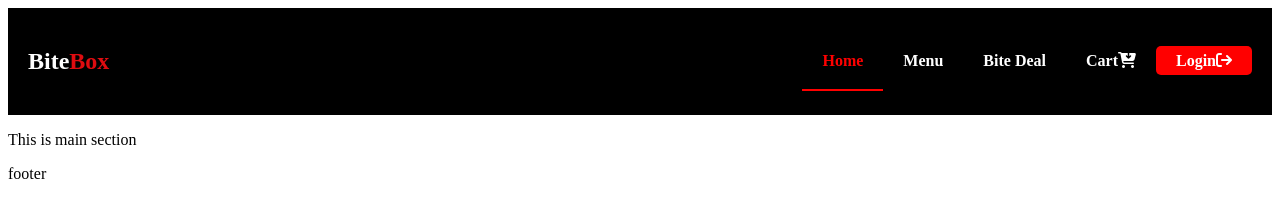
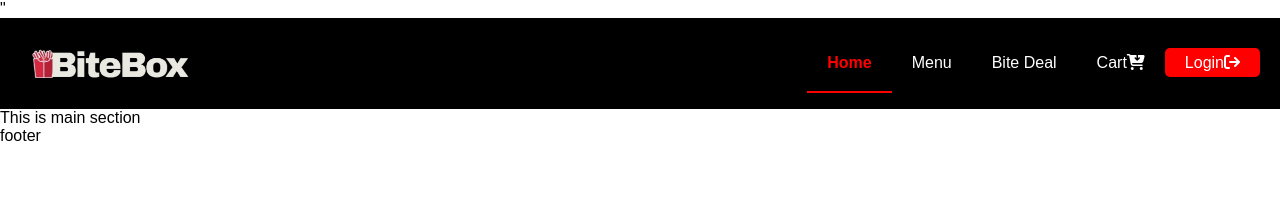
Before and after one commit to mokshata1612/Bitebox, a plain HTML site: page index.html in a window 1280 px wide. Drawn offline with Linux system fonts and the light colour scheme.

Commit message:
update the index file and css file, applied goole font, updated logo and favicon

```diff
--- a/index.html
+++ b/index.html
@@ -5,6 +5,8 @@
     <meta name="viewport" content="width=device-width, initial-scale=1.0">
     <title>Bite-Box</title>
     <link rel="stylesheet" href="style.css">
+    <link rel="icon" href="/images/favicon-16x16.png" type="image/x-icon">
+    <link href="https://fonts.googleapis.com/css2?family=Manrope:wght@200..800&family=Montserrat:ital,wght@0,100..900;1,100..900&display=swap" rel="stylesheet">"
     <style>
 
     </style>
@@ -16,7 +18,8 @@
         <nav>
             <div>
                 <!-- logo -->
-            <h2>Bite<span style="color: #de0c10;">Box</span></h2>
+            <!--<h2>Bite<span style="color: #de0c10;">Box</span></h2>-->
+            <img src="Bite-Box logo.png" alt="logo" width="180px">
             <!-- menu -->
              <ul>
                 <li><a href="home.html" class="active">Home</a></li>
--- a/style.css
+++ b/style.css
@@ -1,7 +1,8 @@
-{
+*{
     margin: 0;
     padding: 0;
     box-sizing: border-box;
+    font-family: "playfair display", sans-serif;
 }
 nav{
     padding:20px;
@@ -21,8 +22,6 @@ li a{
     color: white;
     padding: 20px;
     text-decoration: none;
-    font-weight: 700;
-    align-items: center;
 }
 nav a:hover{
     color: red;
```
Also changed, not shown: Bite-Box logo.png (added), images/android-chrome-192x192.png (added), images/android-chrome-512x512.png (added), images/apple-touch-icon.png (added), images/favicon-16x16.png (added), images/favicon-32x32.png (added), images/favicon.ico (added), site.webmanifest (added).
